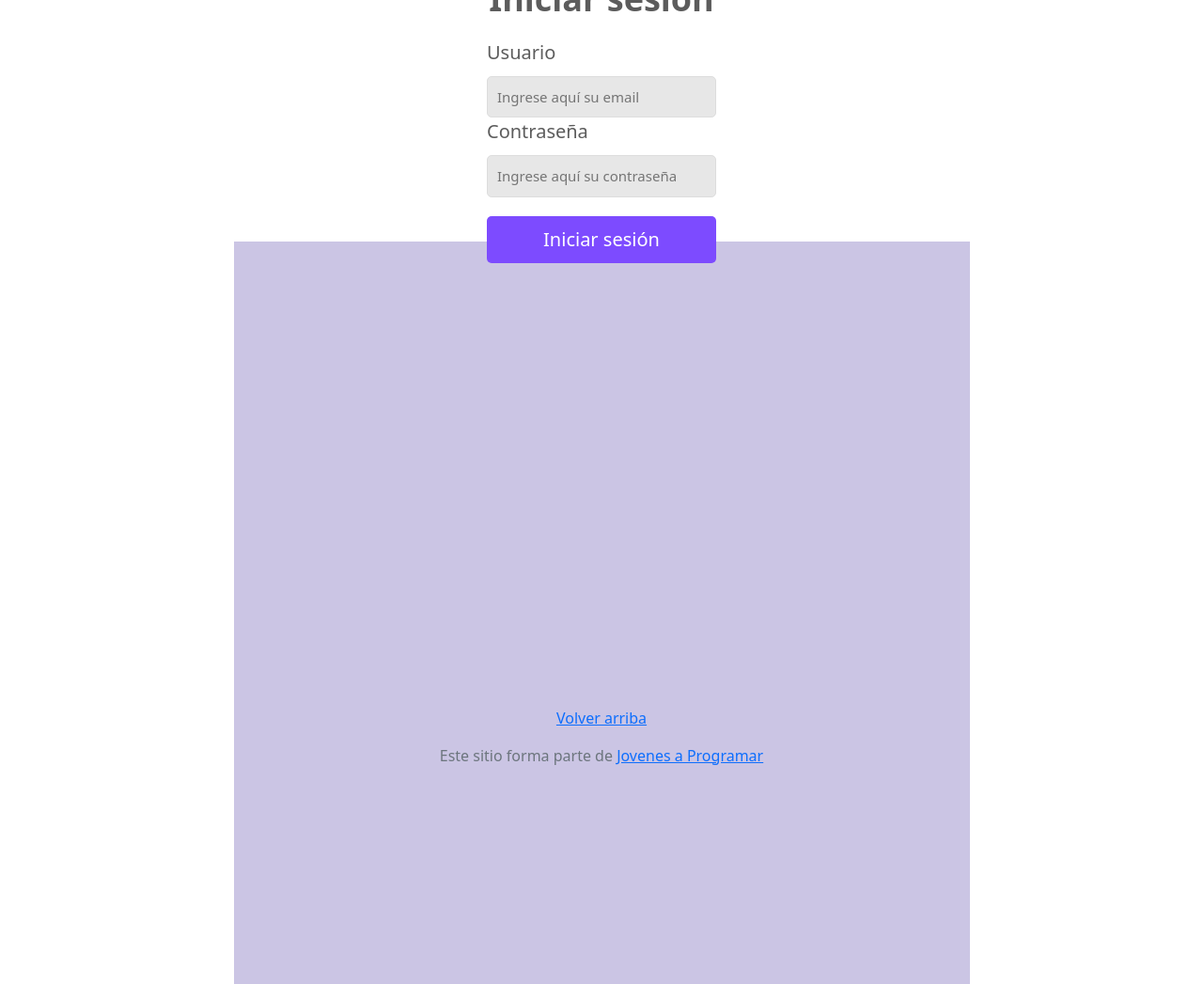
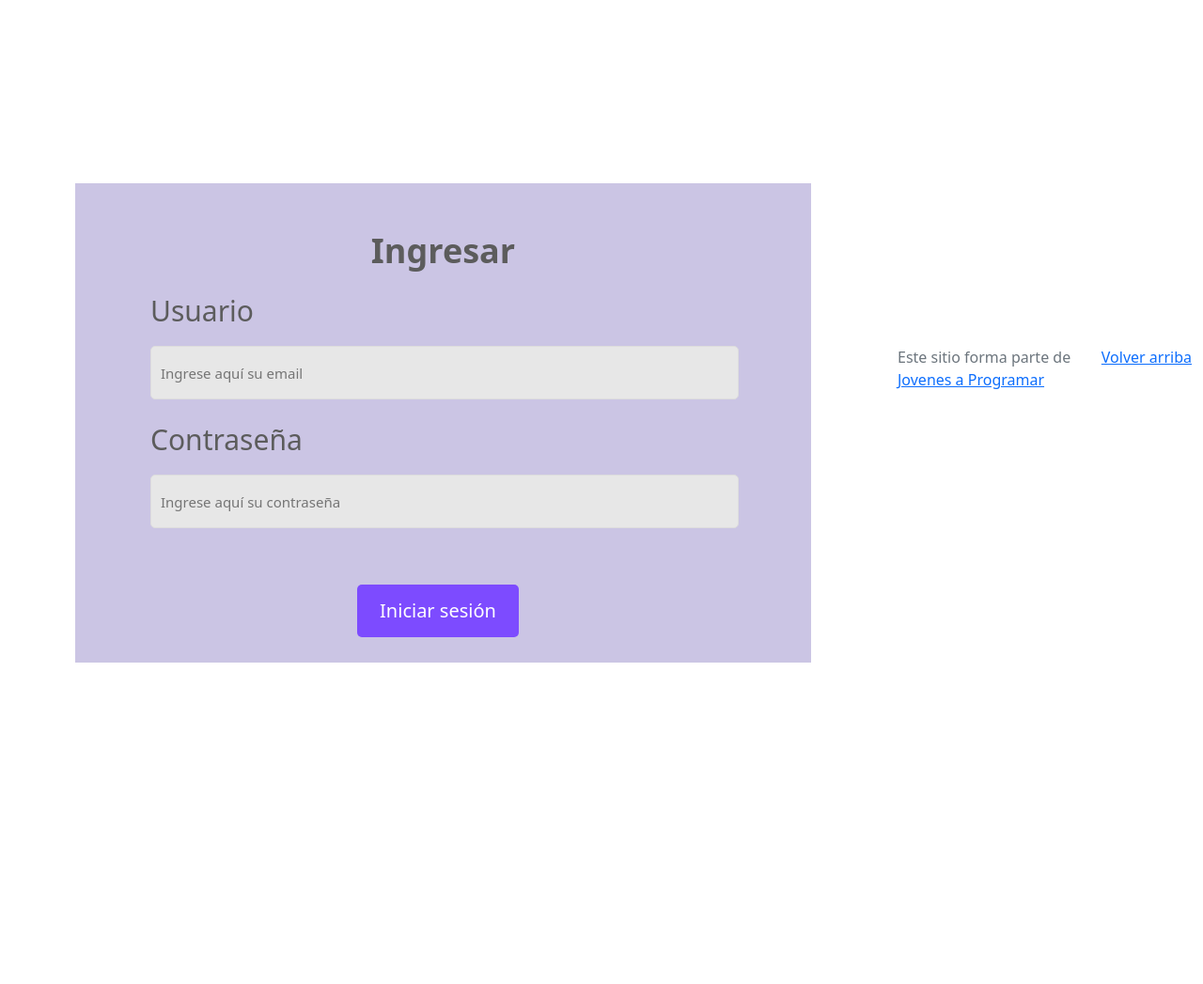
Before and after one commit to mariajosefinastab/e-commerce-JAP, a plain HTML site: page login.html in a window 1280 px wide. Shown: the whole page at 94% size. After the commit the page ends 800 px from the top, so only its background shows below. Drawn offline with Linux system fonts and the light colour scheme.

Commit message:
Agrego login.css y edito login.html

```diff
--- a/css/login.css
+++ b/css/login.css
@@ -1,46 +1,55 @@
 body {
-    background-color: reg(248, 249, 250);
+    background-color: white;
     margin: 0;
     display: flex;
     justify-content: center;
-    align-items: flex-start;
+    align-items: center;
     height: 100vh;
 }
 
-.container {
-    margin-top: 257px;
-    width: 783px;
-    height: 510px;
-    background-color: #CBC5E4;
-    padding: 20px;
+.containerForm {
+    padding: 80px;
     display: flex;
     flex-direction: column;
     justify-content: center;
     align-items: center;
 }
 
+.login {
+    margin-top: 100px;
+    background-color: #CBC5E4;
+    width: 783px;
+    height: 510px;
+}
 h2 {
     font-size: 36px;
     font-weight: bold;
     color: #5C5C5C;
     margin-bottom: 20px;
     text-align: center;
+    margin-top: 50px;
+
 }
 
 .form-group label {
-    font-size: 20px;
+    font-size: 30px;
     color: #5C5C5C;
     display: block;
     margin-bottom: 10px;
+    padding-left: 80px;
+    margin-top: 20px;
 }
 
 .form-group input {
-    width: 100%;
+    height: 57px;
+    width: 80%;
     padding: 10px;
     font-size: 15px;
     border: 1px solid #ddd;
     border-radius: 5px;
     background-color: #e7e7e7;
+    margin-left: 80px;
+    margin-top: 5px;
 
 }
 
@@ -53,9 +62,44 @@ h2 {
     border-radius: 5px;
     font-size: 20px;
     margin-top: 20px;
+    width: 172px;
+    height: 56px;
+    margin-top: 60px;
+    margin-left: 300px;
 }
 
 
 input[type="submit"] {
     background-color: #673AB7;
 }
+
+/* footer {
+    padding: 20px;
+    width: 100%;
+}
+
+.container {
+    display: flex;
+    justify-content: space-around;
+    align-items: center;
+    width: 100%;
+}
+
+.container p {
+    margin: 0px;
+
+}
+
+.container a {
+    text-decoration: none;
+    color: #007bff;
+}
+
+.container .float-end {
+    order: 2;
+    margin-left: auto;
+}
+
+.container > p:last-child{
+    order: 1;
+} */
--- a/login.html
+++ b/login.html
@@ -13,11 +13,11 @@
 
 <body>
 
-<div class="container">
+<div class="containerForm">
 
 
   <form class="login" action="#" method="post"> <!--Reemplazar # con la URL que procesará los datos del Form-->
-    <h2>Iniciar sesión</h2>
+    <h2>Ingresar</h2>
     <div class="form-group">
       <label for="email">Usuario</label>
       <input type="email" id="email" name="email" placeholder="Ingrese aquí su email" required>
@@ -32,7 +32,7 @@
       <input type="submit" value="Iniciar sesión">
     </div>
   </form>
-
+</div>
   <footer class="text-muted">
     <div class="container">
       <p class="float-end">
@@ -41,7 +41,7 @@
       <p>Este sitio forma parte de <a href="https://jovenesaprogramar.edu.uy/" target="_blank">Jovenes a Programar</a></p>
     </div>
   </footer>
-</div>
+
 
 
   <script src="js/login.js"></script>
```
